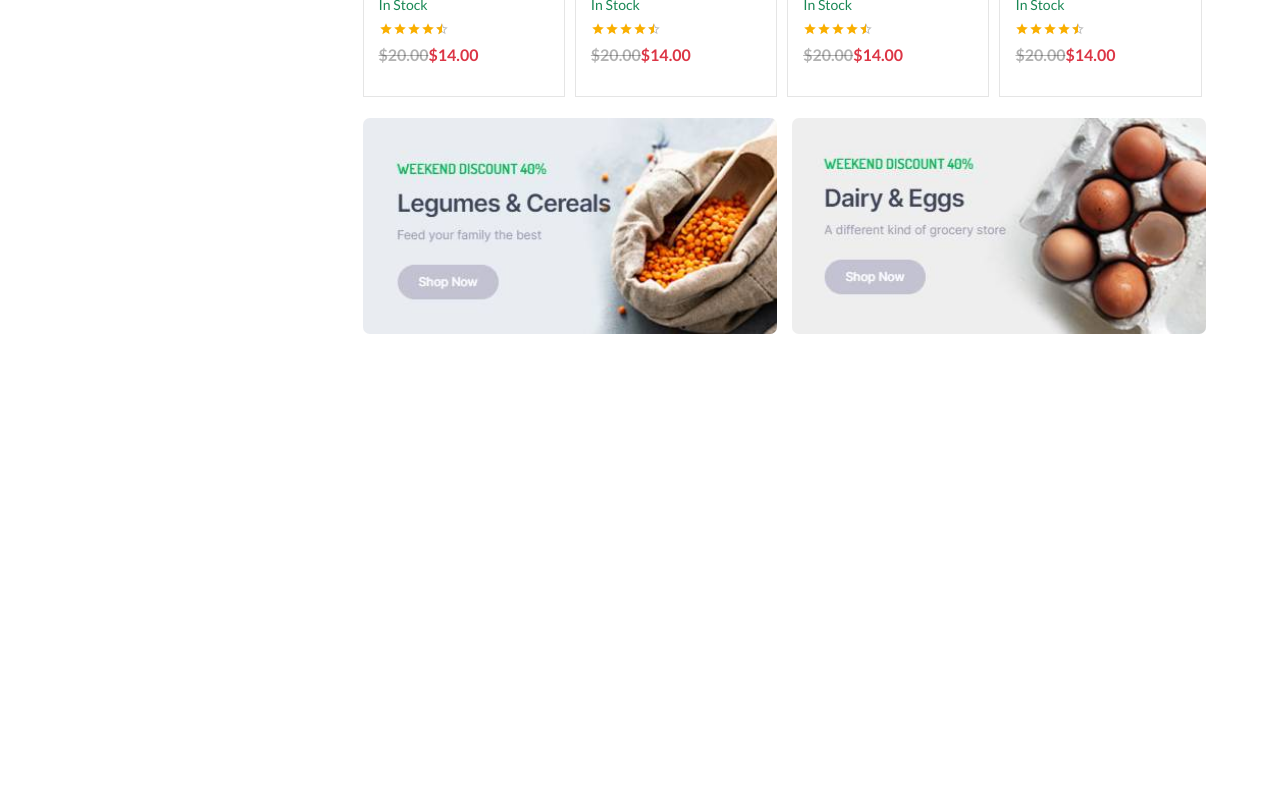
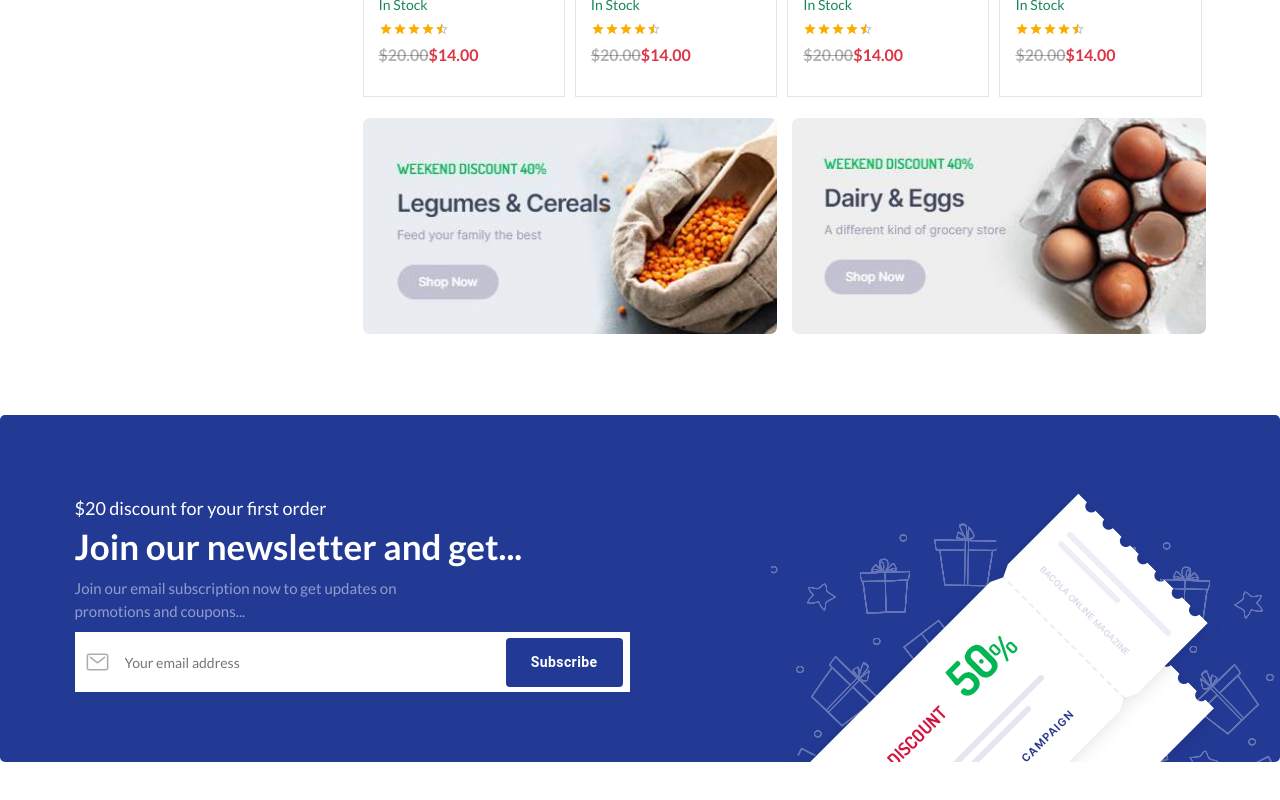
Before and after one commit to Adnan-Shaikh-web/Ecommerce, a React (Vite) app: page / in a window 1280 px wide. Shown: the part 1858-2658 px from the top of the page. Before the commit the page ends 2259 px from the top, so only its background shows below. Built offline with nearby package versions, Linux system fonts and the light colour scheme; no server answers.

Commit message:
Worked on the newsletter component

```diff
--- a/src/App.css
+++ b/src/App.css
@@ -617,3 +617,78 @@
   top: 10px;
   z-index: 100;
 }
+
+.newsLetterSection {
+  width: 100%;
+  height: auto;
+  background: #233a95;
+  position: relative;
+  overflow: hidden;
+  padding: 70px 0px;
+  border-radius: 5px;
+}
+
+.newsLetterSection .col-md-6 {
+  position: static !important;
+}
+
+.newsLetterSection p {
+  font-size: 18px;
+  margin: 10px 0px;
+}
+
+.newsLetterSection h3 {
+  font-size: 35px;
+  font-weight: bold;
+}
+
+.newsLetterSection p.text-light {
+  color: #fff !important;
+  opacity: 0.5;
+  font-size: 15px;
+}
+
+.newsLetterSection img {
+  position: absolute;
+  bottom: 0px;
+  right: 0px;
+}
+
+.newsLetterSection form {
+  width: 100%;
+  height: 60px;
+  background: #fff;
+  padding: 10px;
+  position: relative;
+}
+
+.newsLetterSection form svg {
+  position: absolute;
+  top: 50%;
+  transform: translateY(-50%);
+  left: 10px;
+  font-size: 25px;
+  opacity: 0.4;
+}
+
+.newsLetterSection form input {
+  width: 100%;
+  height: 100%;
+  background: #fff !important;
+  outline: none !important;
+  border: 0px !important;
+  padding-left: 40px;
+  padding-right: 200px;
+}
+
+.newsLetterSection form button {
+  position: absolute;
+  top: 6px;
+  right: 7px;
+  background: #233a95 !important;
+  font-size: 14px;
+  padding: 12px 25px;
+  color: #fff;
+  text-transform: capitalize;
+  font-weight: 600;
+}
--- a/src/Pages/Home/index.jsx
+++ b/src/Pages/Home/index.jsx
@@ -5,10 +5,12 @@
 import banner2 from '../../assets/images/banner2.jpg'
 import banner3 from '../../assets/images/banner3.jpg'
 import banner4 from '../../assets/images/banner4.jpg'
+import newsLetterImg from '../../assets/images/coupon.png'
 import Button from '@mui/material/Button';
 import { IoIosArrowRoundForward } from "react-icons/io";
 import { Swiper, SwiperSlide } from 'swiper/react';
 import { Navigation } from 'swiper/modules';
+import { IoMailOutline } from "react-icons/io5";
 
 import 'swiper/css';
 import 'swiper/css/navigation';
@@ -110,6 +112,33 @@
                 </div>
             </div>
         </section>
+        <section className="newsLetterSection mt-3 mb-3 d-flex align-items-center">
+            <div className="container">
+                <div className="row">
+                    <div className="col-md-6">
+                        <p className="text-white mb-1">$20 discount for your first order</p>
+                        <h3 className='text-white'>Join our newsletter and get...</h3>
+                        <p className='text-light'>Join our email subscription now to get updates on <br />promotions and coupons...</p>
+                        <form>
+                            <IoMailOutline />
+
+                            <input type="text" placeholder='Your email address'>
+                            </input>
+                            <Button>Subscribe</Button>
+                        </form>
+                    </div>
+                    <div className="col-md-6">
+                        <img src={newsLetterImg} alt="" />
+                    </div>
+                </div>
+            </div>
+        </section>
+        <br />
+        <br />
+        <br />
+        <br />
+        <br />
+        <br />
     </>
 
 }
```
